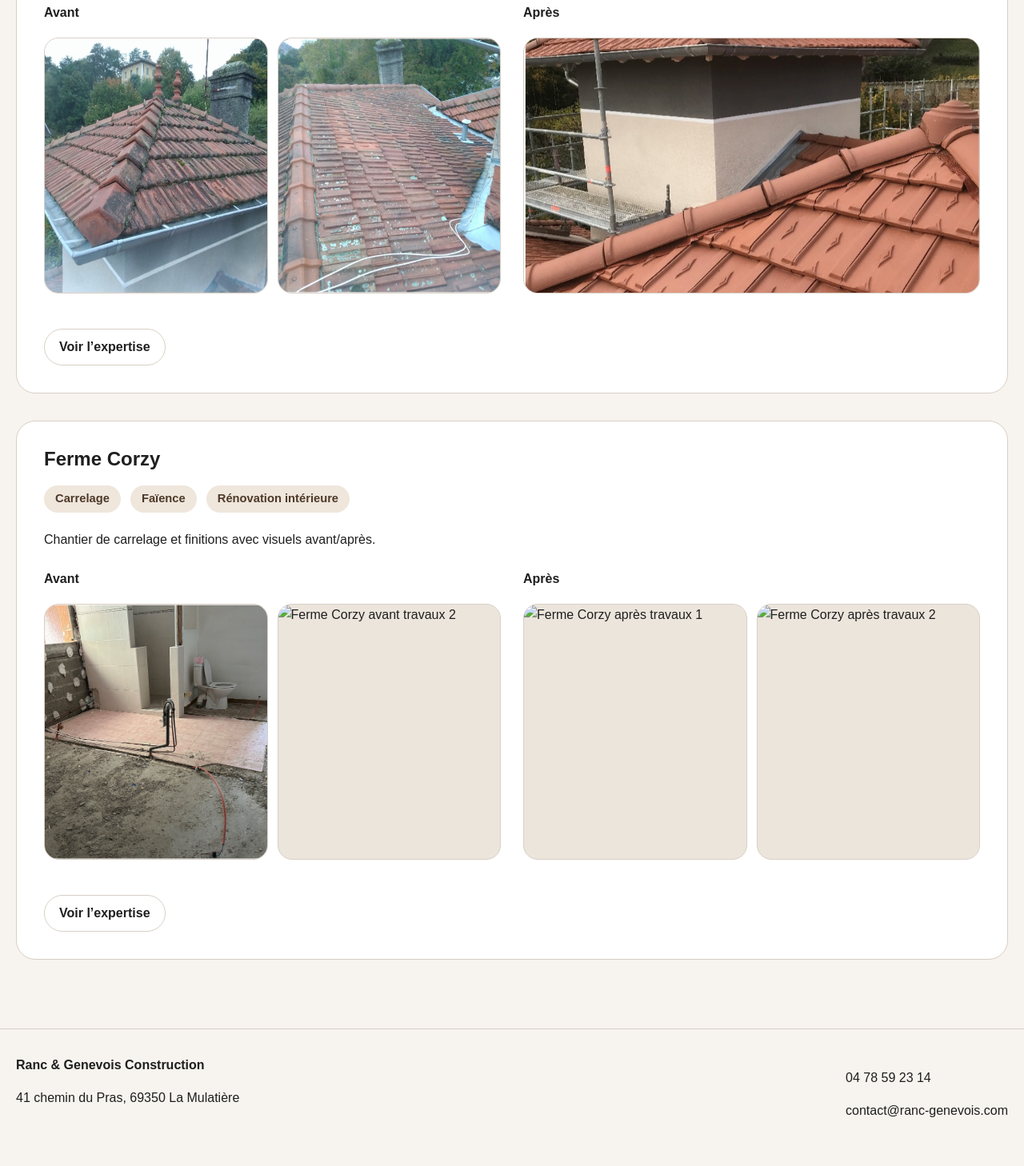
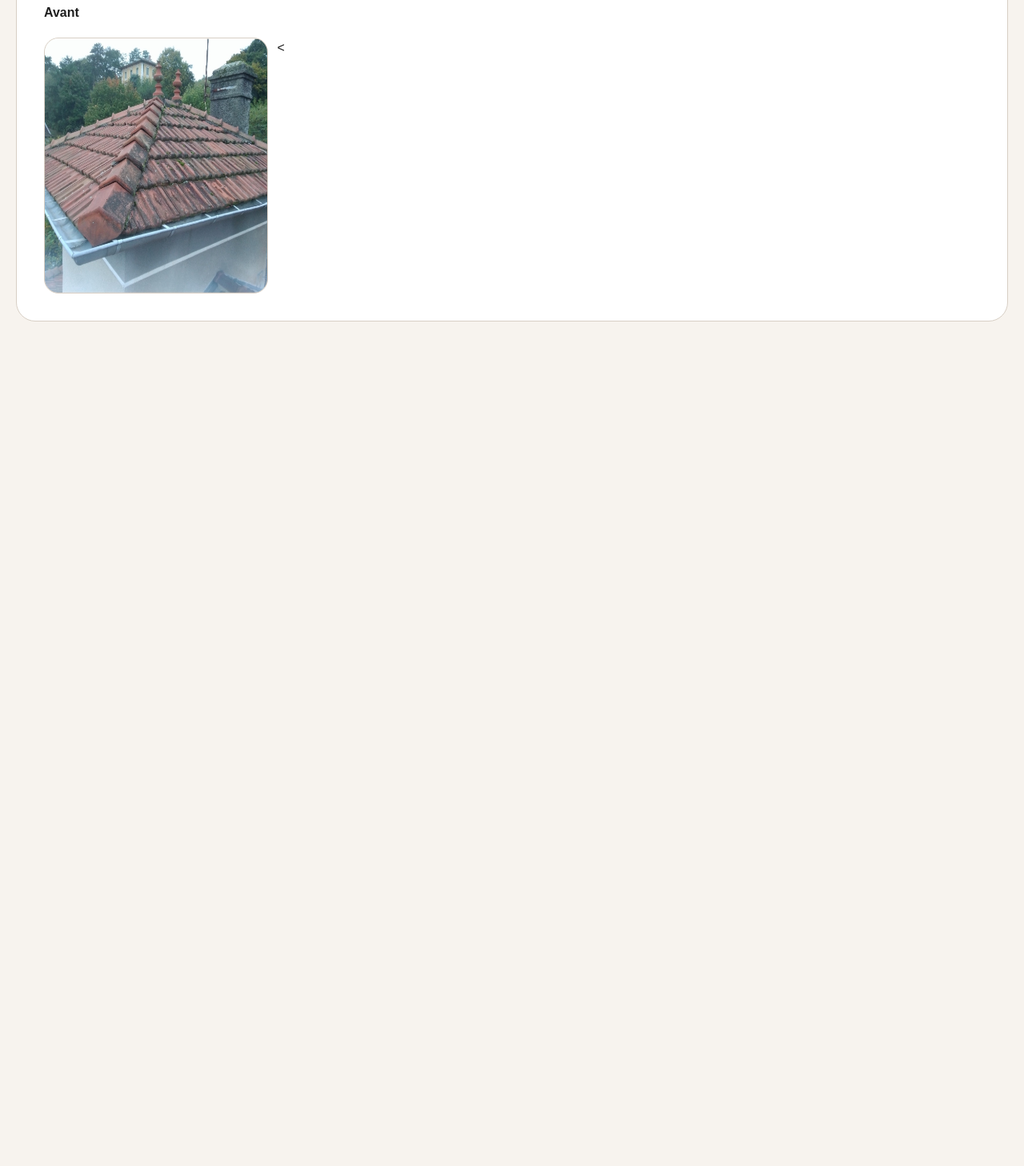
Before and after one commit to rancgenevois/R-G, a plain HTML site: page realisations.html in a window 1280 px wide. Shown: the part 2034-3492 px from the top of the page at 80% size. After the commit the page ends 2498 px from the top, so only its background shows below. Drawn offline with Linux system fonts and the light colour scheme.

Commit message:
Update realisations.html

```diff
--- a/realisations.html
+++ b/realisations.html
@@ -139,77 +139,4 @@
                 <h3 class="before-after-title">Avant</h3>
                 <div class="project-gallery gallery-2">
                   <img src="images/realisations/fompeyrine-avant-1.jpg" alt="Maison FOMPEYRINE avant travaux 1" />
-                  <img src="images/realisations/fompeyrine-avant-2.jpg" alt="Maison FOMPEYRINE avant travaux 2" />
-                </div>
-              </div>
-
-              <div class="before-after-column">
-                <h3 class="before-after-title">Après</h3>
-                <div class="project-gallery gallery-1">
-                  <img src="images/realisations/fompeyrine-apres-2.jpg" alt="Maison FOMPEYRINE après travaux" />
-                </div>
-              </div>
-            </div>
-
-            <div class="project-content project-footer">
-              <a href="toiture.html" class="btn btn-secondary section-btn">Voir l’expertise</a>
-            </div>
-          </article>
-
-          <!-- FERME CORZY -->
-          <article class="card project-card project-card-vertical">
-            <div class="project-content">
-              <h2><a href="carrelage.html">Ferme Corzy</a></h2>
-
-              <div class="project-tags">
-                <span class="mini-tag">Carrelage</span>
-                <span class="mini-tag">Faïence</span>
-                <span class="mini-tag">Rénovation intérieure</span>
-              </div>
-
-              <p>Chantier de carrelage et finitions avec visuels avant/après.</p>
-            </div>
-
-            <div class="before-after-block">
-              <div class="before-after-column">
-                <h3 class="before-after-title">Avant</h3>
-                <div class="project-gallery gallery-2">
-                  <img src="images/realisations/corzy-avant-1.jpg" alt="Ferme Corzy avant travaux 1" />
-                  <img src="images/realisations/corzy-avant-2.jpeg" alt="Ferme Corzy avant travaux 2" />
-                </div>
-              </div>
-
-              <div class="before-after-column">
-                <h3 class="before-after-title">Après</h3>
-                <div class="project-gallery gallery-2">
-                  <img src="images/realisations/corzy-apres-1.jpeg" alt="Ferme Corzy après travaux 1" />
-                  <img src="images/realisations/corzy-apres-2.jpeg" alt="Ferme Corzy après travaux 2" />
-                </div>
-              </div>
-            </div>
-
-            <div class="project-content project-footer">
-              <a href="carrelage.html" class="btn btn-secondary section-btn">Voir l’expertise</a>
-            </div>
-          </article>
-
-        </div>
-      </section>
-    </main>
-
-    <footer class="site-footer">
-      <div class="container footer-inner">
-        <div>
-          <strong>Ranc &amp; Genevois Construction</strong>
-          <p>41 chemin du Pras, 69350 La Mulatière</p>
-        </div>
-        <div>
-          <p>04 78 59 23 14</p>
-          <p>contact@ranc-genevois.com</p>
-        </div>
-      </div>
-    </footer>
-
-    <script src="script.js"></script>
-  </body>
-</html>
+                  <
```
